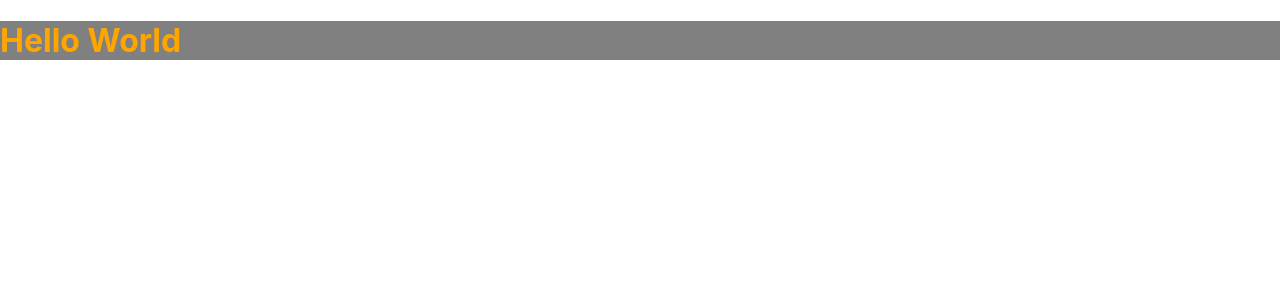
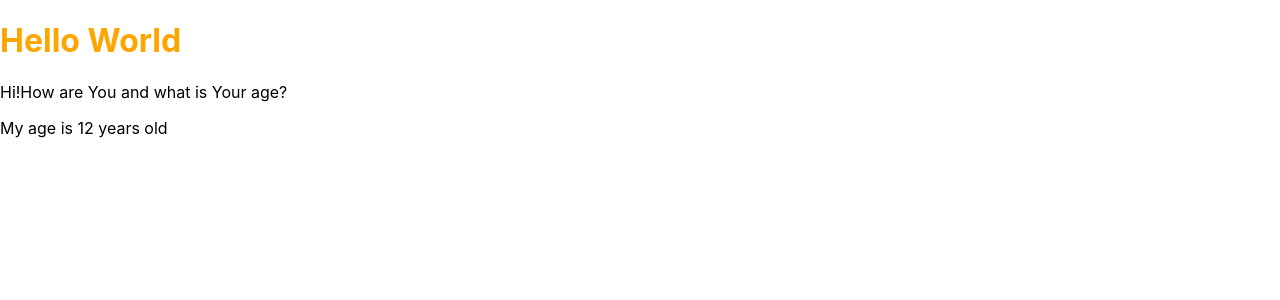
Before and after one commit to simmi9/react-is-fun, a React (Create React App) app: page / in a window 1280 px wide. Shown: the top 300 px of the page. Built offline with nearby package versions, Linux system fonts and the light colour scheme.

Commit message:
created react component, used props

```diff
--- a/src/index.js
+++ b/src/index.js
@@ -4,11 +4,11 @@ import './index.css';
 import App from './App';
 import * as serviceWorker from './serviceWorker';
 
-const style = {
+/*const style = {
 	backgroundColor: 'gray',
 	color: 'orange',
 	align: 'center'
-};
+};*/
 
 /*const title = React.createElement('h1',
  								{id: 'title',
@@ -19,10 +19,26 @@ const style = {
 
 //Simplifying this to using JSX
 
-ReactDOM.render(<div style={style}>
+/*ReactDOM.render(<div style={style}>
 					<h1> Hello World </h1>
 				</div>, document.getElementById('root'));
-//ReactDOM.render(<App />, document.getElementById('root'));
+//ReactDOM.render(<App />, document.getElementById('root'));*/
+
+//Creating a React Component
+class Message extends React.Component{
+	render(){
+		return (
+			<div>
+				<h1 style={{color: this.props.color}}> Hello World</h1>
+				<p>{this.props.msg}</p>
+				<p>My age is {this.props.age} years old </p>
+			</div>
+			)
+	}
+}
+
+ReactDOM.render(<Message msg="Hi!How are You and what is Your age?" age={12} color="orange"/>,
+	document.getElementById('root'));
 
 // If you want your app to work offline and load faster, you can change
 // unregister() to register() below. Note this comes with some pitfalls.
```
